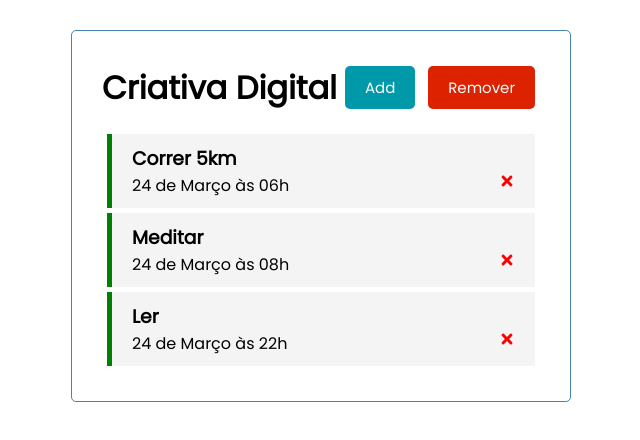
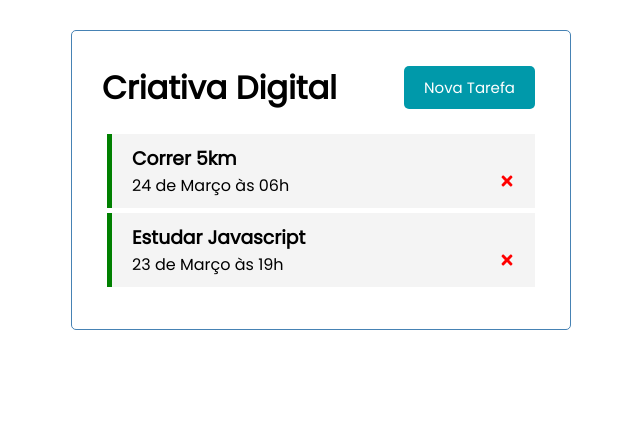
Before and after one commit to james-meneses/react-course, a React (Create React App) app: page / in a window 1280 px wide. Shown: the top 440 px of the page, without its empty margins (319-959 px from the left). Built offline with nearby package versions, Linux system fonts and the light colour scheme; data requests are answered from the project's data file.

Commit message:
Adicionando Persistência aos métodos de Display/Add/Remover Tarefas

```diff
--- /dev/null
+++ b/db.json
@@ -0,0 +1,16 @@
+{
+  "tasks": [
+    {
+      "id": 1,
+      "titulo": "Correr 5km",
+      "data": "24 de Março às 06h",
+      "lembrete": true
+    },
+    {
+      "titulo": "Estudar Javascript",
+      "data": "23 de Março às 19h",
+      "lembrete": true,
+      "id": 2
+    }
+  ]
+}
--- a/package.json
+++ b/package.json
@@ -6,6 +6,7 @@
     "@testing-library/jest-dom": "^5.11.4",
     "@testing-library/react": "^11.1.0",
     "@testing-library/user-event": "^12.1.10",
+    "json-server": "^0.16.3",
     "react": "^17.0.1",
     "react-dom": "^17.0.1",
     "react-icons": "^4.2.0",
@@ -16,7 +17,8 @@
     "start": "react-scripts start",
     "build": "react-scripts build",
     "test": "react-scripts test",
-    "eject": "react-scripts eject"
+    "eject": "react-scripts eject",
+    "server": "json-server --watch db.json --port 5000"
   },
   "eslintConfig": {
     "extends": [
--- a/src/App.js
+++ b/src/App.js
@@ -1,33 +1,47 @@
 import React from 'react'
-import {useState} from 'react'
+import {useState, useEffect} from 'react'
 import Header from './components/Header'
 import Tasks from './components/Tasks'
+import AddTask from './components/AddTask'
 
 function App() {
-  const [tarefas, setTarefas] = useState([
-    {
-        id: 1,
-        titulo: 'Correr 5km',
-        data: '24 de Março às 06h',
-        lembrete: true
-    },
-    {
-        id: 2,
-        titulo: 'Meditar',
-        data: '24 de Março às 08h',
-        lembrete: true
-    },
-    {
-        id: 3,
-        titulo: 'Ler',
-        data: '24 de Março às 22h',
-        lembrete: true
+  const [tarefas, setTarefas] = useState([])
+
+  const [showAddTask, setShowAddTask] = useState(false)
+
+  useEffect (() => {
+    const getTasks = async () => {
+      const tarefasDoBanco = await fetchTasks()
+      setTarefas(tarefasDoBanco)
     }
-]
-)
+
+    getTasks()
+  }, [])
+
+  // buscar tarefas no banco
+  const fetchTasks = async () => {
+    const res = await fetch('http://localhost:5000/tasks')
+    const data = await res.json()
+
+    return data
+  }
+
+  // buscar uma tarefa específica
+  const fetchTask = async (id) => {
+    const res = await fetch(`http://localhost:5000/tasks/${id}`)
+    const data = await res.json()
+
+    return data
+  }
+
+
 
   // remover tarefa
-  const onDelete = (id) => {
+  const onDelete = async (id) => {
+    await fetch(`http://localhost:5000/tasks/${id}`,
+                {'method': 'DELETE'})
+
+    console.log('removendo a tarefa ', tarefas[id-1])
     setTarefas(tarefas.filter((tarefa) => tarefa.id !== id))
   }
 
@@ -37,9 +51,37 @@ function App() {
     setTarefas( tarefas.map((tarefa) => tarefa.id === id ? { ...tarefa, lembrete: !tarefa.lembrete } : tarefa ))
   }
 
+  // adicionar tarefa
+  const addTask = async (tarefa) => {
+    console.log('tarefa', tarefa)
+    console.log('tarefa Json', JSON.stringify(tarefa))
+
+
+    const res = await fetch('http://localhost:5000/tasks', {
+                            method: 'POST',
+                            headers: {
+                              'Content-type' : 'application/json'
+                            },
+                            body: JSON.stringify(tarefa)
+                          })
+
+    const data = await res.json()
+    console.log('dado=>', data)
+    setTarefas([...tarefas, data])
+    // const id = Math.floor(Math.random() * 10000) + 1
+
+    // const novaTarefa = {id, ...tarefa}
+
+    // console.log('tarefa', tarefa, id)
+
+    // setTarefas([...tarefas, novaTarefa])
+  }
+
   return (
     <div className="container">
-      <Header  />
+      <Header onAdd={() => setShowAddTask(!showAddTask)}
+              showAdd = {showAddTask} />
+      {showAddTask && <AddTask onAdd={addTask}/>}
       { tarefas.length > 0 ?
         (
         <Tasks tarefas={tarefas} onDelete={onDelete}
--- /dev/null
+++ b/src/components/AddTask.js
@@ -0,0 +1,54 @@
+import {useState} from 'react'
+
+const AddTask = ({onAdd}) => {
+    const [titulo, setTitulo] = useState('')
+    const [data, setData] = useState('')
+    const [lembrete, setLembrete] = useState(false)
+
+    const onSubmit =  (ev) => {
+        ev.preventDefault()
+
+        // validar o titulo
+        if (!titulo) {
+            alert("Insira o nome da tarefa antes de salvar")
+            return
+        }
+
+        // envia as informações adicionaas
+        onAdd ({titulo, data, lembrete})
+
+        // zerar o formulario
+        setTitulo('')
+        setData('')
+        setLembrete(false)
+    }
+
+    return (
+        <form onSubmit={onSubmit}
+            className="add-form">
+            <div className="form-control">
+                <label>Tarefa</label>
+                <input type='text' name="titulo" placeholder="Tarefa..."
+                        value={titulo}
+                        onChange={(e) => setTitulo (e.target.value)} />
+            </div>
+            <div className="form-control">
+                <label>Data</label>
+                <input type='text' name="data" placeholder="dd/mm/aaaa"
+                        value={data}
+                        onChange={(e) => setData (e.target.value)} />
+            </div>
+            <div className="form-control form-control-check">
+                <label>Lembrar?</label>
+                <input type='checkbox'
+                        value={lembrete} name="lembrete"
+                        checked = {lembrete}
+                        onChange={ (e) => setLembrete (e.currentTarget.checked) } />
+            </div>
+
+            <input type="submit" value="Salvar Tarefa" className='btn btn-block' />
+        </form>
+    )
+}
+
+export default AddTask
--- a/src/components/Header.js
+++ b/src/components/Header.js
@@ -1,17 +1,13 @@
 import PropTypes from 'prop-types'
 import Button from './Button'
 
-const Header = (props) => {
-
-    const onClick = (e) => {
-        console.log('clicked', e)
-    }
+const Header = ({title, onAdd, showAdd}) => {
 
     return (
         <header className='header'>
-            <h1>{props.title}</h1>
-            <Button bgColor='#09a' texto="Add" onClick={onClick}/>
-            <Button bgColor='#d20' texto="Remover" onClick={onClick}/>
+            <h1>{title}</h1>
+            <Button bgColor={showAdd ? "#d20" : "#09a"  }
+                    texto={showAdd ? 'Fechar' : 'Nova Tarefa' } onClick={onAdd}/>
         </header>
     )
 }
--- a/src/components/Tasks.js
+++ b/src/components/Tasks.js
@@ -3,8 +3,8 @@ import Task from './Task'
 const Tasks = ({tarefas, onDelete, onToggle}) => {
     return (
         <>
-        { tarefas.map((tarefa) => (
-            <Task key={tarefa.id} tarefa={tarefa} onDelete={onDelete} onToggle={onToggle} />
+        { tarefas.map((tarefa, index) => (
+            <Task key={index} tarefa={tarefa} onDelete={onDelete} onToggle={onToggle} />
         )) }
         </>
     )
```
Also changed, not shown: 1 other file (tests, documents, lock files or other folders).
